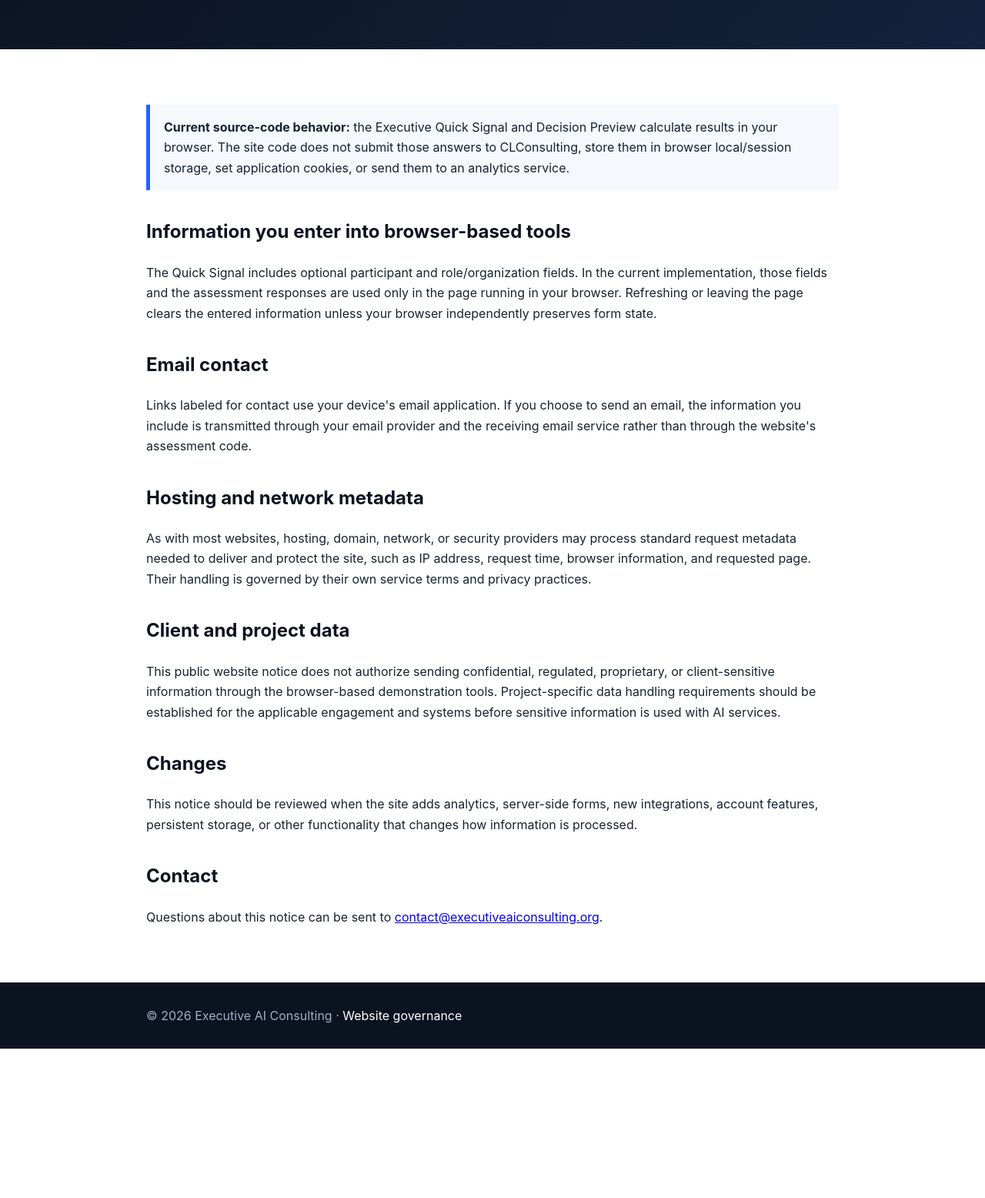
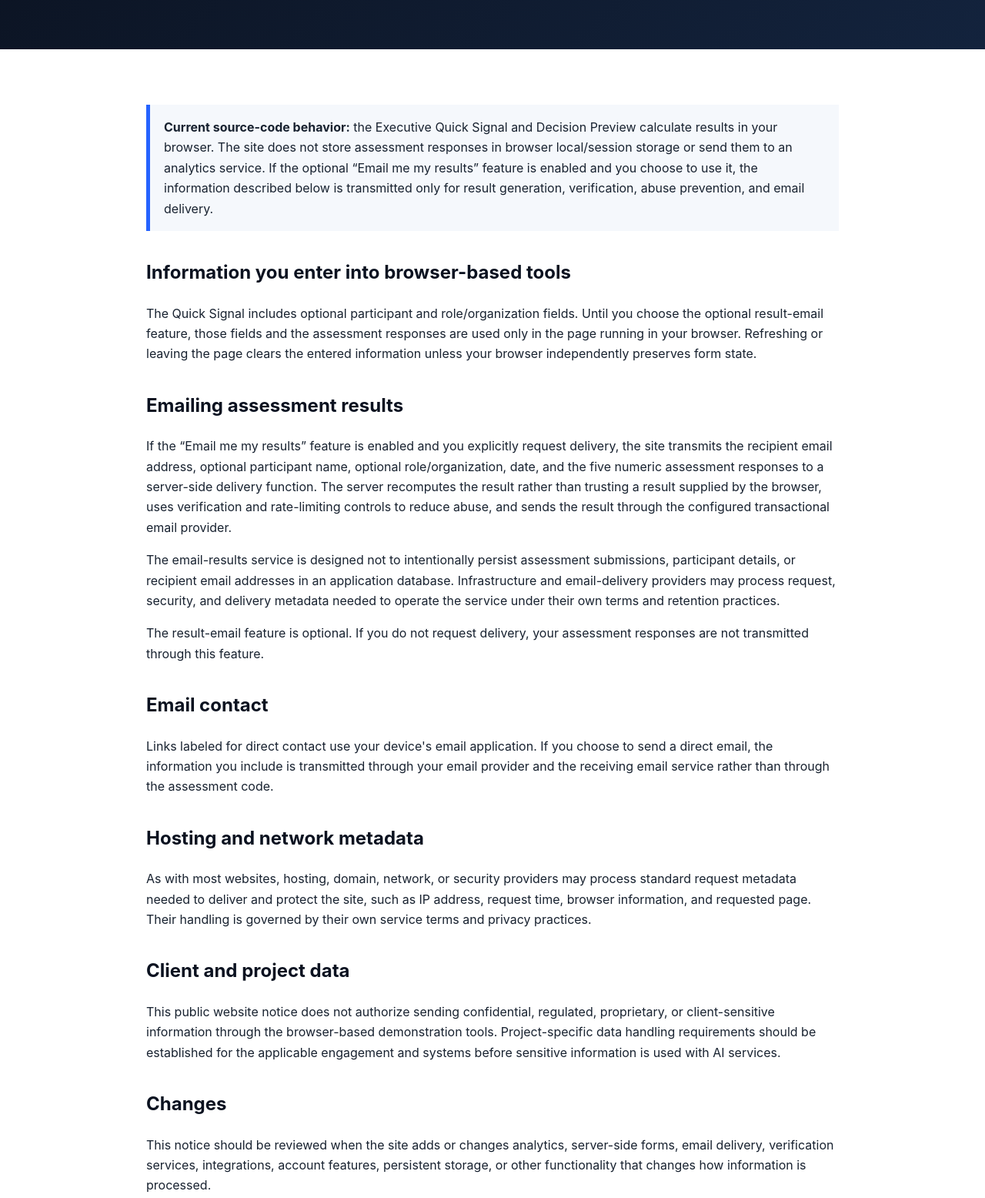
Before and after one commit to CLconsultings/skills-github-pages, a plain HTML site: page privacy.html in a window 1280 px wide. Shown: the part 320-1876 px from the top of the page at 77% size. Before the commit the page ends 1682 px from the top, so only its background shows below. Drawn offline with Linux system fonts and the light colour scheme.

Commit message:
Update privacy notice for optional result email delivery

```diff
--- a/privacy.html
+++ b/privacy.html
@@ -16,17 +16,21 @@
 <main>
 <section class="hero"><div class="wrap"><div class="eyebrow">Privacy</div><h1>Privacy information</h1><p class="lead">This notice describes what the current public website source code does with information entered into its browser-based tools and how direct contact works.</p></div></section>
 <section class="section"><div class="wrap">
-<p class="note"><strong>Current source-code behavior:</strong> the Executive Quick Signal and Decision Preview calculate results in your browser. The site code does not submit those answers to CLConsulting, store them in browser local/session storage, set application cookies, or send them to an analytics service.</p>
+<p class="note"><strong>Current source-code behavior:</strong> the Executive Quick Signal and Decision Preview calculate results in your browser. The site does not store assessment responses in browser local/session storage or send them to an analytics service. If the optional “Email me my results” feature is enabled and you choose to use it, the information described below is transmitted only for result generation, verification, abuse prevention, and email delivery.</p>
 <h2>Information you enter into browser-based tools</h2>
-<p>The Quick Signal includes optional participant and role/organization fields. In the current implementation, those fields and the assessment responses are used only in the page running in your browser. Refreshing or leaving the page clears the entered information unless your browser independently preserves form state.</p>
+<p>The Quick Signal includes optional participant and role/organization fields. Until you choose the optional result-email feature, those fields and the assessment responses are used only in the page running in your browser. Refreshing or leaving the page clears the entered information unless your browser independently preserves form state.</p>
+<h2>Emailing assessment results</h2>
+<p>If the “Email me my results” feature is enabled and you explicitly request delivery, the site transmits the recipient email address, optional participant name, optional role/organization, date, and the five numeric assessment responses to a server-side delivery function. The server recomputes the result rather than trusting a result supplied by the browser, uses verification and rate-limiting controls to reduce abuse, and sends the result through the configured transactional email provider.</p>
+<p>The email-results service is designed not to intentionally persist assessment submissions, participant details, or recipient email addresses in an application database. Infrastructure and email-delivery providers may process request, security, and delivery metadata needed to operate the service under their own terms and retention practices.</p>
+<p>The result-email feature is optional. If you do not request delivery, your assessment responses are not transmitted through this feature.</p>
 <h2>Email contact</h2>
-<p>Links labeled for contact use your device's email application. If you choose to send an email, the information you include is transmitted through your email provider and the receiving email service rather than through the website's assessment code.</p>
+<p>Links labeled for direct contact use your device's email application. If you choose to send a direct email, the information you include is transmitted through your email provider and the receiving email service rather than through the assessment code.</p>
 <h2>Hosting and network metadata</h2>
 <p>As with most websites, hosting, domain, network, or security providers may process standard request metadata needed to deliver and protect the site, such as IP address, request time, browser information, and requested page. Their handling is governed by their own service terms and privacy practices.</p>
 <h2>Client and project data</h2>
 <p>This public website notice does not authorize sending confidential, regulated, proprietary, or client-sensitive information through the browser-based demonstration tools. Project-specific data handling requirements should be established for the applicable engagement and systems before sensitive information is used with AI services.</p>
 <h2>Changes</h2>
-<p>This notice should be reviewed when the site adds analytics, server-side forms, new integrations, account features, persistent storage, or other functionality that changes how information is processed.</p>
+<p>This notice should be reviewed when the site adds or changes analytics, server-side forms, email delivery, verification services, integrations, account features, persistent storage, or other functionality that changes how information is processed.</p>
 <h2>Contact</h2>
 <p>Questions about this notice can be sent to <a href="mailto:contact@executiveaiconsulting.org">contact@executiveaiconsulting.org</a>.</p>
 </div></section>
```
